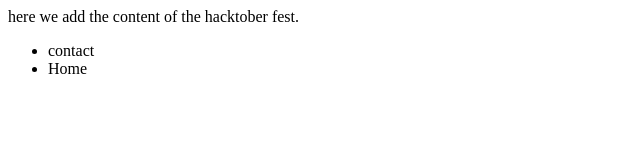
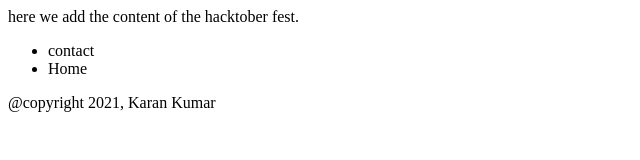
Before and after one commit to JJ-Mark/hacktoberfes, a plain HTML site: page index.html in a window 1280 px wide. Shown: the whole page, without its empty margins (0-640 px from the left). Drawn offline with Linux system fonts and the light colour scheme.

Commit message:
addding footer

```diff
--- a/index.html
+++ b/index.html
@@ -17,6 +17,10 @@
     </header>
 
 
+    <footer>
+      @copyright 2021, Karan Kumar
+    </footer>
+
   </body>
 
 </html>
```
